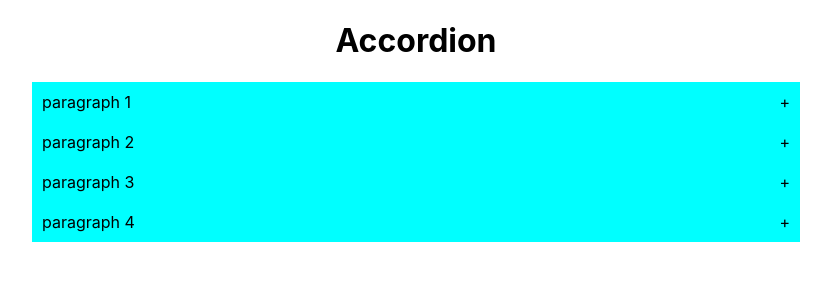
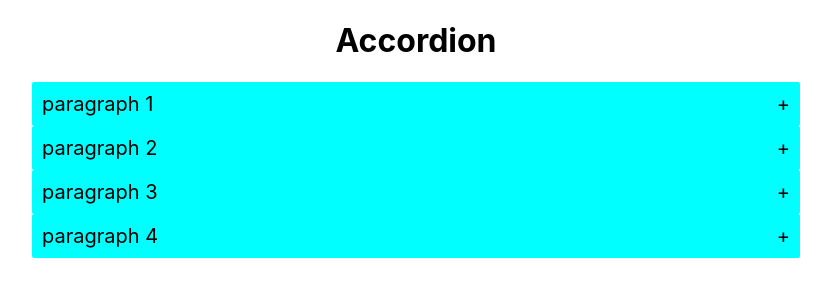
Before and after one commit to akshat-patel28/react-task, a React (Create React App) app: page /task4 in a window 1280 px wide. Shown: the top 300 px of the page, without its empty margins (224-1055 px from the left). Built offline with nearby package versions, Linux system fonts and the light colour scheme.

Commit message:
task 4 done

```diff
--- /dev/null
+++ b/src/components/task-4/Accordion.jsx
@@ -0,0 +1,20 @@
+import React, { useState } from "react";
+import styles from "./styles.module.css";
+
+const Accordion = ({ title, content }) => {
+  const [active, setActive] = useState(false);
+  const openAccordion = () => setActive(!active);
+  return (
+    <div className={`${styles.container}`} onClick={openAccordion}>
+      <div className={`${styles.title_div}`}>
+        <span>{title}</span>
+        <span>{active ? "-" : "+"}</span>
+      </div>
+      <div className={`${styles.content_div} ${active ? styles.active : ""}`}>
+        {content}
+      </div>
+    </div>
+  );
+};
+
+export default Accordion;
--- a/src/components/task-4/Task4.jsx
+++ b/src/components/task-4/Task4.jsx
@@ -1,5 +1,5 @@
-import React, { useEffect, useState } from "react";
-import styles from "./styles.module.css";
+import React from "react";
+import Accordion from "./Accordion";
 
 const Task4 = () => {
   const data = [
@@ -25,37 +25,15 @@ const Task4 = () => {
     },
   ];
 
-  const activeAccordion = [
-    { id: 1, isActive: false },
-    { id: 2, isActive: false },
-    { id: 3, isActive: false },
-    { id: 4, isActive: false },
-  ];
-
-  const openAccordion = (index) =>
-    (activeAccordion[index].isActive = !activeAccordion[index].isActive);
-
   return (
     <div>
       <h1>Accordion</h1>
       {data.map((element, index) => (
-        <div
+        <Accordion
+          title={element.title}
+          content={element.content}
           key={index}
-          className={`${styles.container}`}
-          onClick={() => openAccordion(index)}
-        >
-          <div className={`${styles.title_div}`}>
-            <span>{element.title}</span>
-            <span>{activeAccordion[index].isActive ? "-" : "+"}</span>
-          </div>
-          <div
-            className={`${styles.content_div} ${
-              activeAccordion[index].isActive ? styles.active : ""
-            }`}
-          >
-            {element.content}
-          </div>
-        </div>
+        />
       ))}
     </div>
   );
--- a/src/components/task-4/styles.module.css
+++ b/src/components/task-4/styles.module.css
@@ -6,6 +6,7 @@
   align-items: center;
   margin: 0 auto;
 }
+
 .title_div {
   width: 100%;
   display: flex;
@@ -14,14 +15,22 @@
   padding: 10px;
   box-sizing: border-box;
   cursor: pointer;
+  font-size: 20px;
+  border-radius: 2px;
 }
+
 .content_div {
   width: 100%;
   height: 0px;
   overflow: hidden;
   background-color: rgb(121, 255, 255);
   transition: all ease 0.5s;
+  text-align: justify;
+  box-sizing: border-box;
+  padding: 0 10px;
+  border-radius: 2px;
 }
+
 .active {
-  height: auto;
+  height: 100px;
 }
```
Also changed, not shown: 1 other file (tests, documents, lock files or other folders).
